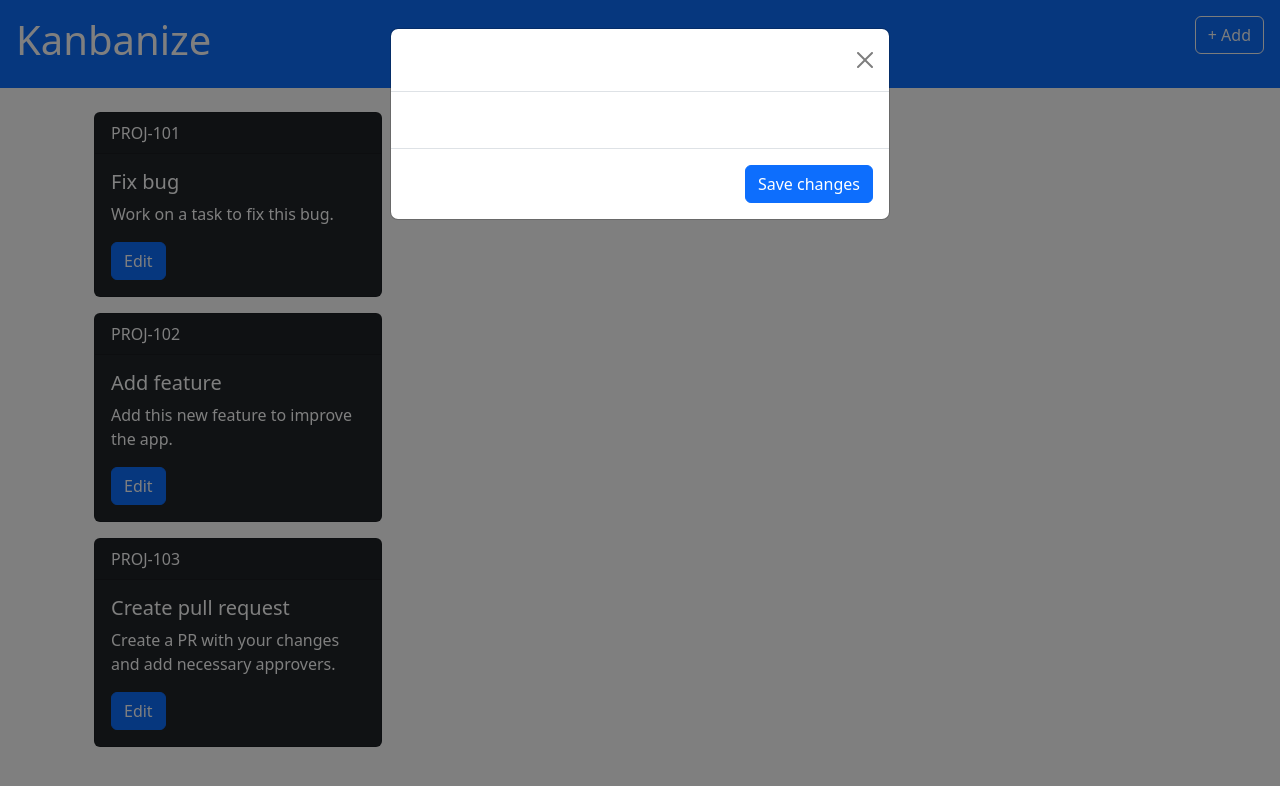
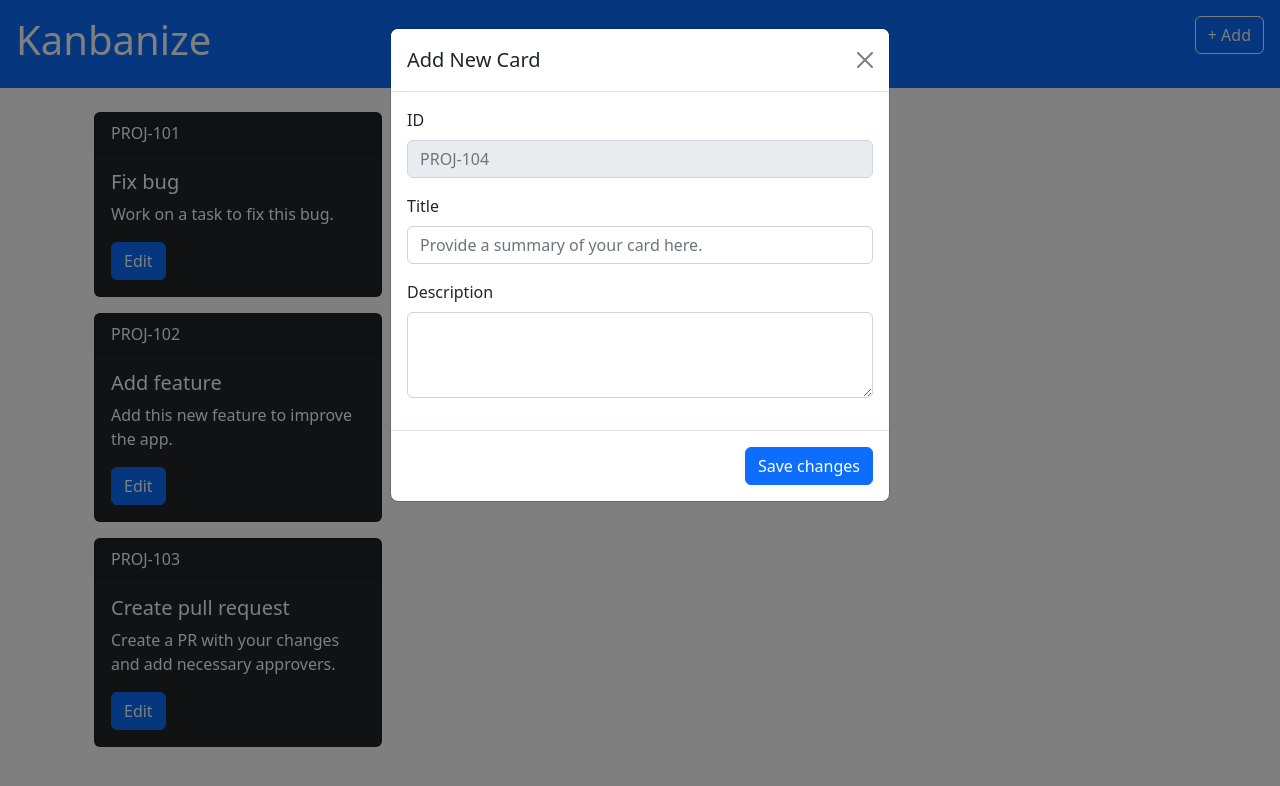
Before and after one commit to mohamad-jamil/kanbanize, a React (Vite) app: page / in a window 1280 px wide. Both pictures are taken after a click on the button "+ Add". Shown: the top 786 px of the page. Built offline with nearby package versions, Linux system fonts and the light colour scheme.

Commit message:
Introduce logic to store title and description of new cards

```diff
--- a/src/components/AddCardModal.tsx
+++ b/src/components/AddCardModal.tsx
@@ -1,9 +1,32 @@
+import { useState } from "react";
+
 interface Props {
   handleCloseModal: () => void;
   modalTitle: string;
 }
 
 function AddCardModal({ handleCloseModal, modalTitle }: Props) {
+  const [title, setTitle] = useState("");
+  const [description, setDescription] = useState("");
+
+  const handleCreateCard = () => {
+    console.log(
+      `Saving card with title "${title}" and description "${description}".`
+    );
+  };
+
+  const handleTitleChange = (e: React.ChangeEvent<HTMLInputElement>) => {
+    setTitle(e.target.value);
+    console.log(e.target.value);
+  };
+
+  const handleDescriptionChange = (
+    e: React.ChangeEvent<HTMLTextAreaElement>
+  ) => {
+    setDescription(e.target.value);
+    console.log(e.target.value);
+  };
+
   return (
     <div
       className="modal fade show d-block"
@@ -14,7 +37,7 @@ function AddCardModal({ handleCloseModal, modalTitle }: Props) {
     >
       <div className="modal-dialog">
         <div className="modal-content">
-          <div className="modal-header">
+          <div className="modal-header bg-white text-dark">
             <h1 className="modal-title fs-5" id="exampleModalLabel">
               {modalTitle}
             </h1>
@@ -26,12 +49,39 @@ function AddCardModal({ handleCloseModal, modalTitle }: Props) {
               onClick={handleCloseModal}
             ></button>
           </div>
-          <div className="modal-body">...</div>
+          <div className="modal-body bg-white text-dark">
+            <div className="mb-3">
+              <label className="form-label">ID</label>
+              <input
+                type="text"
+                className="form-control"
+                placeholder="PROJ-104"
+                disabled
+              />
+            </div>
+            <div className="mb-3">
+              <label className="form-label">Title</label>
+              <input
+                type="text"
+                className="form-control"
+                placeholder="Provide a summary of your card here."
+                onChange={handleTitleChange}
+              />
+            </div>
+            <div className="mb-3">
+              <label className="form-label">Description</label>
+              <textarea
+                className="form-control"
+                rows={3}
+                onChange={handleDescriptionChange}
+              ></textarea>
+            </div>
+          </div>
           <div className="modal-footer">
             <button
               type="button"
               className="btn btn-primary"
-              onClick={handleCloseModal}
+              onClick={handleCreateCard}
             >
               Save changes
             </button>
--- a/src/components/Header.tsx
+++ b/src/components/Header.tsx
@@ -15,7 +15,7 @@ function Header() {
       {showModal && (
         <AddCardModal
           handleCloseModal={closeModal}
-          modalTitle="Add Card Title"
+          modalTitle="Add New Card"
         ></AddCardModal>
       )}
     </div>
```
